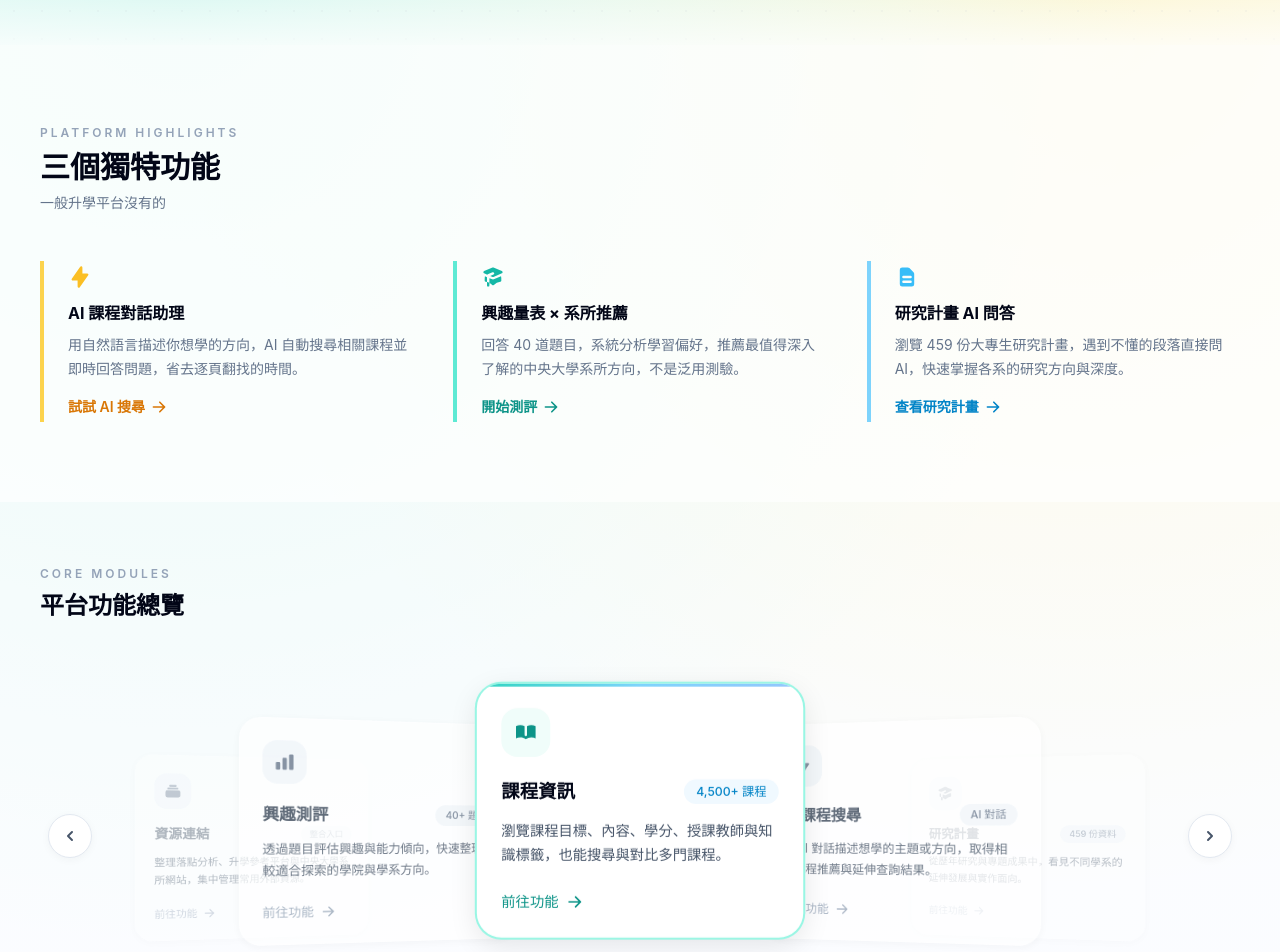
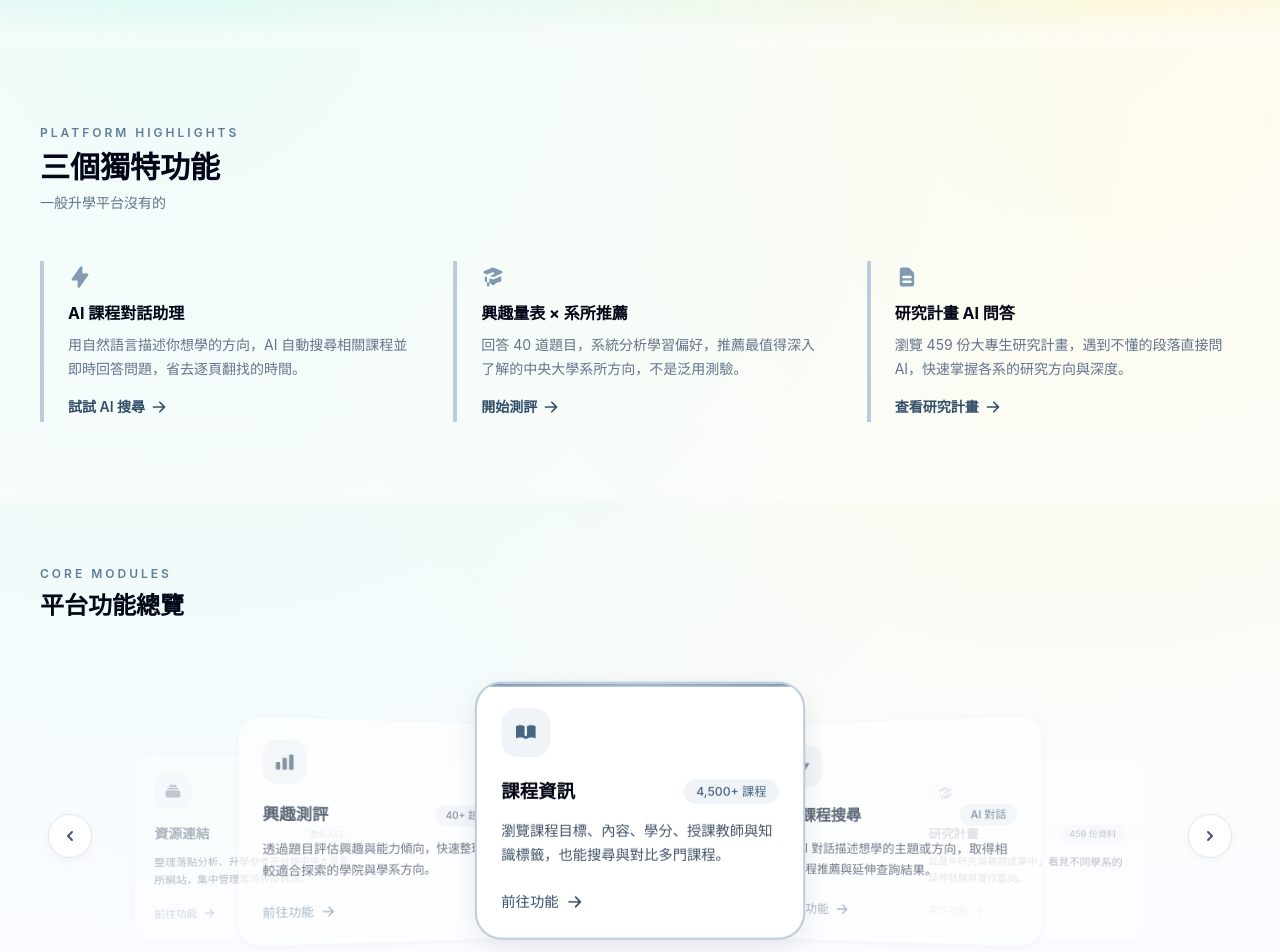
Before and after one commit to 77JoyWang77/NCU_AI_Guidance, a React (Vite) app in the folder frontend/: page / in a window 1280 px wide. Shown: the part 600-1552 px from the top of the page. Built offline with nearby package versions, Linux system fonts and the light colour scheme; no server answers.

Commit message:
refine(home): unify color palette to primary navy + transparent sections

```diff
--- a/frontend/src/pages/HomePage.tsx
+++ b/frontend/src/pages/HomePage.tsx
@@ -114,9 +114,9 @@ const highlights = [
     description: '用自然語言描述你想學的方向，AI 自動搜尋相關課程並即時回答問題，省去逐頁翻找的時間。',
     path: '/course-search',
     cta: '試試 AI 搜尋',
-    border:    'border-amber-300',
-    iconColor: 'text-amber-400',
-    ctaColor:  'text-amber-600 hover:text-amber-700',
+    border:    'border-primary-200',
+    iconColor: 'text-primary-400',
+    ctaColor:  'text-primary-700 hover:text-primary-900',
   },
   {
     icon: HiAcademicCap,
@@ -124,9 +124,9 @@ const highlights = [
     description: '回答 40 道題目，系統分析學習偏好，推薦最值得深入了解的中央大學系所方向，不是泛用測驗。',
     path: '/assessment',
     cta: '開始測評',
-    border:    'border-teal-300',
-    iconColor: 'text-teal-500',
-    ctaColor:  'text-teal-600 hover:text-teal-700',
+    border:    'border-primary-200',
+    iconColor: 'text-primary-400',
+    ctaColor:  'text-primary-700 hover:text-primary-900',
   },
   {
     icon: HiDocumentText,
@@ -134,9 +134,9 @@ const highlights = [
     description: '瀏覽 459 份大專生研究計畫，遇到不懂的段落直接問 AI，快速掌握各系的研究方向與深度。',
     path: '/projects',
     cta: '查看研究計畫',
-    border:    'border-sky-300',
-    iconColor: 'text-sky-400',
-    ctaColor:  'text-sky-600 hover:text-sky-700',
+    border:    'border-primary-200',
+    iconColor: 'text-primary-400',
+    ctaColor:  'text-primary-700 hover:text-primary-900',
   },
 ];
 
@@ -393,11 +393,11 @@ export default function HomePage() {
         {/* ══════════════════════════════════════════════════════════════════
             2. HIGHLIGHTS — 白底，彩色左邊框
         ══════════════════════════════════════════════════════════════════ */}
-        <section className="bg-white/85 py-16 md:py-20">
+        <section className="bg-white/70 py-16 md:py-20">
           <div className="mx-auto max-w-7xl px-6 md:px-10">
             <Reveal>
               <div className="mb-12">
-                <p className="text-xs font-semibold uppercase tracking-[0.25em] text-slate-400">
+                <p className="text-xs font-semibold uppercase tracking-[0.25em] text-primary-500">
                   Platform Highlights
                 </p>
                 <h2 className="mt-2 text-3xl font-bold text-slate-950">三個獨特功能</h2>
@@ -433,12 +433,12 @@ export default function HomePage() {
         {/* ══════════════════════════════════════════════════════════════════
             3. FEATURE CAROUSEL — 深一點的底色讓白色卡片浮起
         ══════════════════════════════════════════════════════════════════ */}
-        <section className="bg-white/60 py-14 md:py-16">
+        <section className="bg-white/50 py-14 md:py-16">
           <div className="mx-auto max-w-7xl px-6 md:px-10">
             <Reveal>
               <div className="mb-8 flex items-end justify-between gap-4">
                 <div>
-                  <p className="text-xs font-semibold uppercase tracking-[0.25em] text-slate-400">
+                  <p className="text-xs font-semibold uppercase tracking-[0.25em] text-primary-500">
                     Core Modules
                   </p>
                   <h2 className="mt-2 text-2xl font-bold text-slate-950">平台功能總覽</h2>
@@ -499,15 +499,15 @@ export default function HomePage() {
                     {/* 中央卡片加上邊框光暈與頂部色條，更突出 */}
                     <div className={`feature-coverflow-card-inner relative min-h-[232px] overflow-hidden rounded-3xl p-6 text-left transition-shadow duration-300 ${
                       isCenter
-                        ? 'bg-white shadow-[0_8px_28px_rgba(0,0,0,0.10)] ring-2 ring-teal-200'
+                        ? 'bg-white shadow-[0_8px_28px_rgba(0,0,0,0.10)] ring-2 ring-primary-200'
                         : 'card'
                     }`}>
                       {/* 中央卡片頂部裝飾條（漸層色系配合背景主題） */}
                       {isCenter && (
-                        <div className="absolute inset-x-0 top-0 h-[3px] bg-gradient-to-r from-teal-400 via-sky-300 to-blue-300" />
+                        <div className="absolute inset-x-0 top-0 h-[3px] bg-gradient-to-r from-primary-400 via-primary-300 to-primary-400" />
                       )}
                       <div className={`flex h-12 w-12 items-center justify-center rounded-2xl ${
-                        isCenter ? 'bg-teal-50 text-teal-600' : 'bg-slate-100 text-slate-500'
+                        isCenter ? 'bg-primary-50 text-primary-600' : 'bg-slate-100 text-slate-500'
                       }`}>
                         <Icon className="h-6 w-6" />
                       </div>
@@ -516,7 +516,7 @@ export default function HomePage() {
                           {feature.title}
                         </h3>
                         <span className={`rounded-full px-3 py-1 text-xs font-medium ${
-                          isCenter ? 'bg-sky-50 text-sky-600' : 'bg-slate-100 text-slate-500'
+                          isCenter ? 'bg-primary-50 text-primary-600' : 'bg-slate-100 text-slate-500'
                         }`}>
                           {feature.tag}
                         </span>
@@ -525,7 +525,7 @@ export default function HomePage() {
                         {feature.description}
                       </p>
                       <div className={`mt-6 inline-flex items-center text-sm font-medium ${
-                        isCenter ? 'text-teal-600' : 'text-slate-400'
+                        isCenter ? 'text-primary-700' : 'text-slate-400'
                       }`}>
                         前往功能
                         <HiArrowRight className="ml-2 h-4 w-4" />
@@ -555,11 +555,11 @@ export default function HomePage() {
         {/* ══════════════════════════════════════════════════════════════════
             4. EXPLORE PATHS — 白底，超大步驟序號
         ══════════════════════════════════════════════════════════════════ */}
-        <section className="bg-white/85 py-16">
+        <section className="bg-white/70 py-16">
           <div className="mx-auto max-w-5xl px-6 md:px-10">
             <Reveal>
               <div className="mb-10">
-                <p className="text-xs font-semibold uppercase tracking-[0.25em] text-slate-400">
+                <p className="text-xs font-semibold uppercase tracking-[0.25em] text-primary-500">
                   How to Start
                 </p>
                 <h2 className="mt-2 text-3xl font-bold text-slate-950">如何開始探索？</h2>
```
